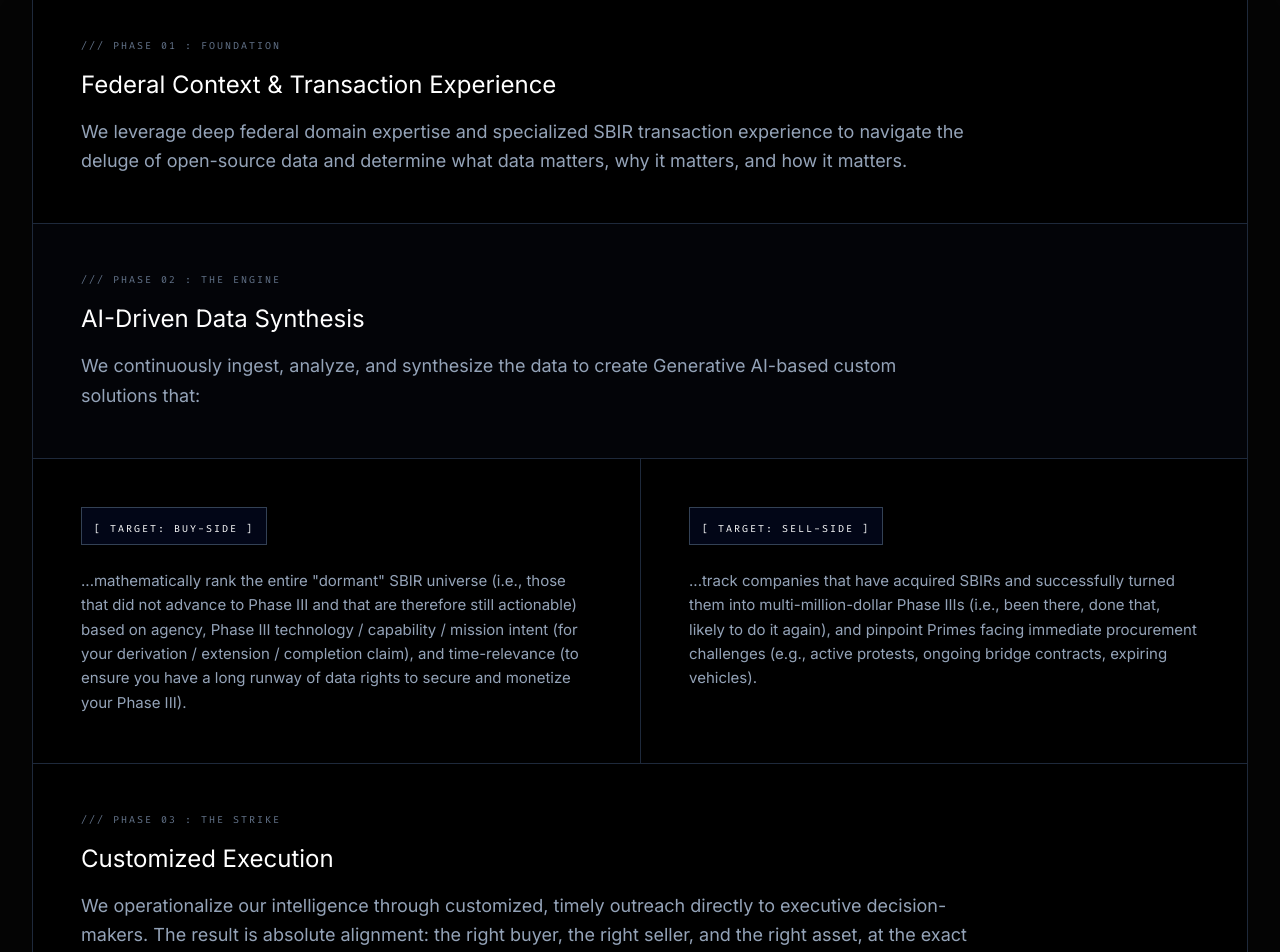
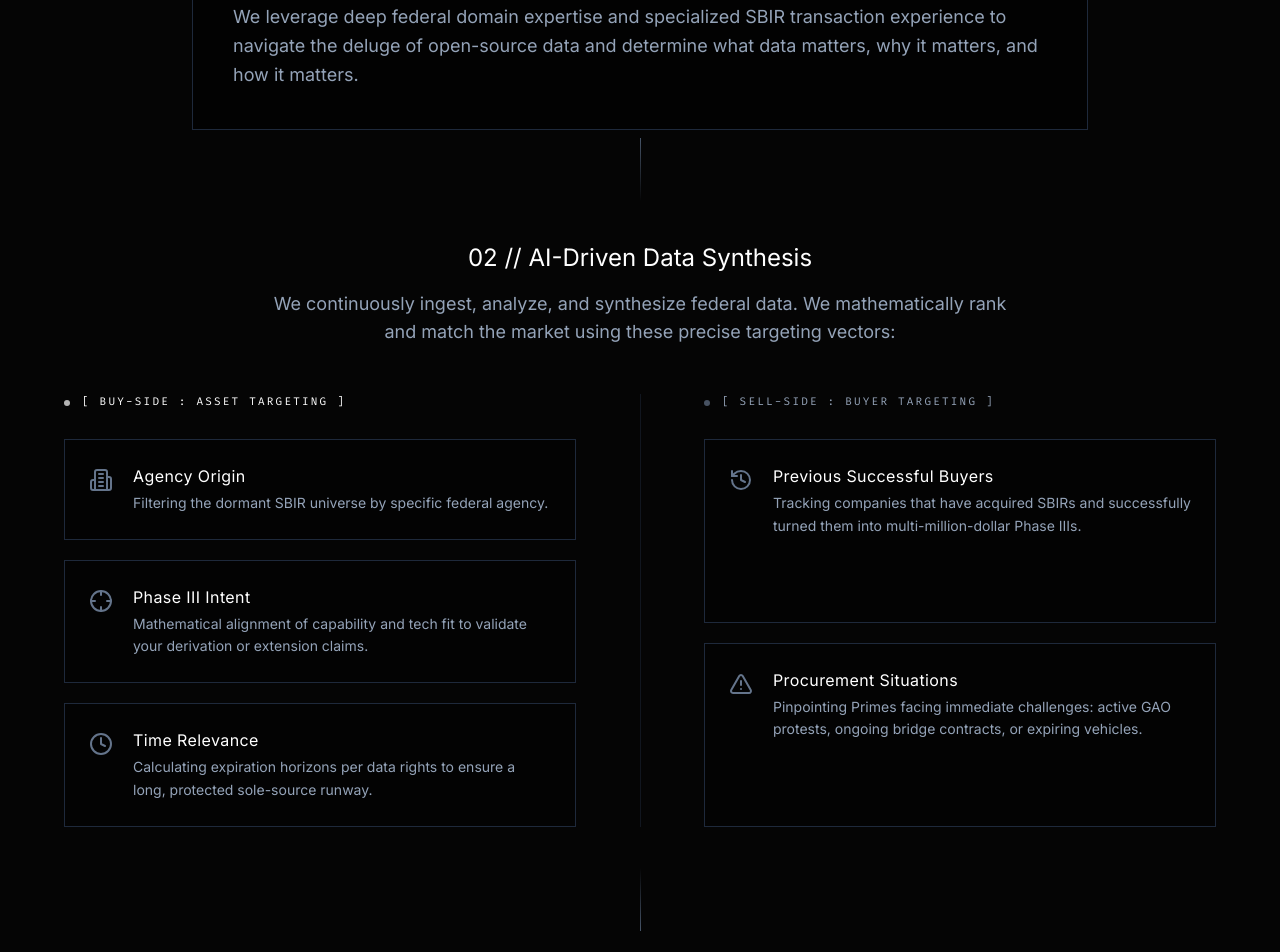
Before and after one commit to transactivate/website, a React (Vite) app: page / in a window 1280 px wide. Shown: the part 1180-2132 px from the top of the page. Built offline with nearby package versions, Linux system fonts and the light colour scheme.

Commit message:
UI refactor: Deploy bleeding-edge Cybernetic HUD methodology with interactive data spines

```diff
--- a/src/App.jsx
+++ b/src/App.jsx
@@ -1,6 +1,6 @@
 import { useState, useEffect } from 'react';
 import { motion, AnimatePresence } from 'framer-motion';
-import { Shield, ChevronRight, Activity, Hexagon, Crosshair, Network, FileText, ArrowUpRight, ArrowRight, Menu, X } from 'lucide-react';
+import { Shield, ChevronRight, Activity, Hexagon, Crosshair, Network, FileText, ArrowUpRight, ArrowRight, Menu, X, Building2, Clock, History, AlertTriangle, Zap, Database } from 'lucide-react';
 import IntelligenceBriefPDF from './IntelligenceBriefPDF';
 
 function App() {
@@ -277,71 +277,121 @@ const LandingKey = ({ onNavigate }) => (
 );
 
 const MethodologyKey = () => (
-  <section className="py-24 relative z-10 px-4 sm:px-6 lg:px-8 max-w-7xl mx-auto border-t border-brand-steel/10">
-    <h2 className="text-3xl md:text-4xl font-light text-white tracking-[0.15em] uppercase mb-8 text-center text-brand-steel">
-      <span className="lowercase">transactivate</span>'s Role
-    </h2>
-    <p className="text-slate-400 text-center max-w-3xl mx-auto text-lg mb-16 leading-relaxed">
-      Executing SBIR M&A requires exact timing and precision. <span className="lowercase">transactivate</span> fuses deep federal context and domain experience with advanced data forensics to create non-competitive, unlimited-value, sole-source outcomes through a three-step process:
-    </p>
+  <section className="py-32 relative z-10 max-w-7xl mx-auto px-4 sm:px-6 lg:px-8 flex flex-col items-center">
+    <h2 className="text-3xl md:text-4xl font-light text-white tracking-[0.2em] uppercase mb-12 text-center">transactivate's Role</h2>
 
-    {/* The Industrial Ledger (The Main Container) */}
-    <div className="w-full border border-slate-800 bg-black shadow-2xl flex flex-col">
-
-      {/* ROW 01: UNIFIED CONTEXT */}
-      <div className="p-8 lg:p-12 border-b border-slate-800">
-        <div className="font-mono text-[10px] tracking-[0.2em] text-slate-500 uppercase mb-4">/// Phase 01 : Foundation</div>
-        <h3 className="text-2xl font-light text-white mb-4">Federal Context & Transaction Experience</h3>
-        <p className="text-slate-400 text-lg leading-relaxed max-w-4xl">
+    {/* PHASE 01: UNIFIED CONTEXT */}
+    <div className="w-full max-w-4xl bg-black/50 border border-slate-800 rounded-none p-8 lg:p-10 mb-0 relative overflow-hidden group hover:border-slate-600 transition-colors duration-500">
+      <div className="font-mono text-[11px] tracking-[0.2em] text-slate-500 uppercase mb-4 flex items-center gap-3">
+        <Database className="w-4 h-4" /> 01 // Foundation
+      </div>
+      <h3 className="text-xl font-medium text-white mb-4">Federal Context & Transaction Experience</h3>
+      <p className="text-slate-400 text-lg leading-relaxed">
         We leverage deep federal domain expertise and specialized SBIR transaction experience to navigate the deluge of open-source data and determine what data matters, why it matters, and how it matters.
       </p>
     </div>
 
-      {/* ROW 02: SYNTHESIS (The Engine & Bifurcation) */}
-      <div className="flex flex-col border-b border-slate-800">
-        {/* The Shared Header Area */}
-        <div className="p-8 lg:p-12 border-b border-slate-800 bg-slate-900/20">
-          <div className="font-mono text-[10px] tracking-[0.2em] text-slate-500 uppercase mb-4">/// Phase 02 : The Engine</div>
-          <h3 className="text-2xl font-light text-white mb-4">AI-Driven Data Synthesis</h3>
-          <p className="text-slate-400 text-lg leading-relaxed max-w-4xl">
-            We continuously ingest, analyze, and synthesize the data to create Generative AI-based custom solutions that:
+    {/* THE DATA SPINE */}
+    <div className="w-px h-16 bg-gradient-to-b from-slate-600 to-transparent my-2"></div>
+
+    {/* PHASE 02: AI-DRIVEN SYNTHESIS */}
+    <div className="w-full max-w-5xl text-center mb-12 mt-8">
+      <h3 className="text-2xl font-light text-white mb-4">02 // AI-Driven Data Synthesis</h3>
+      <p className="text-slate-400 text-lg max-w-3xl mx-auto">
+        We continuously ingest, analyze, and synthesize federal data. We mathematically rank and match the market using these precise targeting vectors:
       </p>
     </div>
 
-        {/* The Bifurcation (Split Columns) */}
-        <div className="grid grid-cols-1 lg:grid-cols-2 divide-y lg:divide-y-0 lg:divide-x divide-slate-800">
-          {/* Left Column (Buy-Side) */}
-          <div id="buyers" className="p-8 lg:p-12 scroll-mt-32 bg-black hover:bg-slate-900/40 transition-colors duration-500 group">
-            <div className="inline-block border border-slate-700 bg-slate-950 px-3 py-1.5 mb-6 group-hover:border-slate-500 transition-colors">
-              <span className="font-mono text-[10px] tracking-[0.2em] text-white uppercase">[ TARGET: BUY-SIDE ]</span>
-            </div>
-            <p className="text-slate-400 leading-relaxed text-[15px]">
-              ...mathematically rank the entire "dormant" SBIR universe (i.e., those that did not advance to Phase III and that are therefore still actionable) based on agency, Phase III technology / capability / mission intent (for your derivation / extension / completion claim), and time-relevance (to ensure you have a long runway of data rights to secure and monetize your Phase III).
-            </p>
+    {/* THE BIFURCATION GRID */}
+    <div className="grid grid-cols-1 lg:grid-cols-2 gap-8 lg:gap-16 w-full max-w-6xl relative mb-8">
+      <div className="hidden lg:block absolute inset-y-0 left-1/2 w-px bg-slate-800/50"></div>
+
+      {/* LEFT COLUMN (BUY-SIDE) */}
+      <div id="buyers" className="scroll-mt-32 flex flex-col gap-5 lg:pr-8">
+        <div className="flex items-center gap-3 mb-2">
+          <div className="w-1.5 h-1.5 bg-white animate-pulse rounded-full"></div>
+          <h4 className="font-mono text-[11px] tracking-[0.2em] text-white uppercase">[ Buy-Side : Asset Targeting ]</h4>
         </div>
 
-          {/* Right Column (Sell-Side) */}
-          <div id="sellers" className="p-8 lg:p-12 scroll-mt-32 bg-black hover:bg-slate-900/40 transition-colors duration-500 group">
-            <div className="inline-block border border-slate-700 bg-slate-950 px-3 py-1.5 mb-6 group-hover:border-slate-500 transition-colors">
-              <span className="font-mono text-[10px] tracking-[0.2em] text-white uppercase">[ TARGET: SELL-SIDE ]</span>
+        <motion.div
+          whileHover={{ scale: 1.02, backgroundColor: "rgba(15, 23, 42, 0.8)", borderColor: "#64748b" }}
+          className="p-6 rounded-none border border-slate-800 bg-black/40 transition-all duration-300 group cursor-default flex flex-col sm:flex-row"
+        >
+          <Building2 className="w-6 h-6 text-slate-500 mb-3 sm:mb-0 sm:mr-5 mt-1 shrink-0 group-hover:text-white transition-colors" />
+          <div>
+            <h5 className="text-white font-medium mb-1 tracking-wide">Agency Origin</h5>
+            <p className="text-sm text-slate-400 leading-relaxed">Filtering the dormant SBIR universe by specific federal agency.</p>
           </div>
-            <p className="text-slate-400 leading-relaxed text-[15px]">
-              ...track companies that have acquired SBIRs and successfully turned them into multi-million-dollar Phase IIIs (i.e., been there, done that, likely to do it again), and pinpoint Primes facing immediate procurement challenges (e.g., active protests, ongoing bridge contracts, expiring vehicles).
-            </p>
+        </motion.div>
+
+        <motion.div
+          whileHover={{ scale: 1.02, backgroundColor: "rgba(15, 23, 42, 0.8)", borderColor: "#64748b" }}
+          className="p-6 rounded-none border border-slate-800 bg-black/40 transition-all duration-300 group cursor-default flex flex-col sm:flex-row"
+        >
+          <Crosshair className="w-6 h-6 text-slate-500 mb-3 sm:mb-0 sm:mr-5 mt-1 shrink-0 group-hover:text-white transition-colors" />
+          <div>
+            <h5 className="text-white font-medium mb-1 tracking-wide">Phase III Intent</h5>
+            <p className="text-sm text-slate-400 leading-relaxed">Mathematical alignment of capability and tech fit to validate your derivation or extension claims.</p>
           </div>
+        </motion.div>
+
+        <motion.div
+          whileHover={{ scale: 1.02, backgroundColor: "rgba(15, 23, 42, 0.8)", borderColor: "#64748b" }}
+          className="p-6 rounded-none border border-slate-800 bg-black/40 transition-all duration-300 group cursor-default flex flex-col sm:flex-row"
+        >
+          <Clock className="w-6 h-6 text-slate-500 mb-3 sm:mb-0 sm:mr-5 mt-1 shrink-0 group-hover:text-white transition-colors" />
+          <div>
+            <h5 className="text-white font-medium mb-1 tracking-wide">Time Relevance</h5>
+            <p className="text-sm text-slate-400 leading-relaxed">Calculating expiration horizons per data rights to ensure a long, protected sole-source runway.</p>
+          </div>
+        </motion.div>
+      </div>
+
+      {/* RIGHT COLUMN (SELL-SIDE) */}
+      <div id="sellers" className="scroll-mt-32 flex flex-col gap-5 lg:pl-8">
+        <div className="flex items-center gap-3 mb-2">
+          <div className="w-1.5 h-1.5 bg-slate-500 animate-pulse rounded-full"></div>
+          <h4 className="font-mono text-[11px] tracking-[0.2em] text-slate-400 uppercase">[ Sell-Side : Buyer Targeting ]</h4>
+        </div>
+
+        <motion.div
+          whileHover={{ scale: 1.02, backgroundColor: "rgba(15, 23, 42, 0.8)", borderColor: "#64748b" }}
+          className="p-6 rounded-none border border-slate-800 bg-black/40 transition-all duration-300 group cursor-default flex flex-col sm:flex-row lg:h-[calc(50%-0.625rem)]"
+        >
+          <History className="w-6 h-6 text-slate-500 mb-3 sm:mb-0 sm:mr-5 mt-1 shrink-0 group-hover:text-white transition-colors" />
+          <div>
+            <h5 className="text-white font-medium mb-1 tracking-wide">Previous Successful Buyers</h5>
+            <p className="text-sm text-slate-400 leading-relaxed">Tracking companies that have acquired SBIRs and successfully turned them into multi-million-dollar Phase IIIs.</p>
+          </div>
+        </motion.div>
+
+        <motion.div
+          whileHover={{ scale: 1.02, backgroundColor: "rgba(15, 23, 42, 0.8)", borderColor: "#64748b" }}
+          className="p-6 rounded-none border border-slate-800 bg-black/40 transition-all duration-300 group cursor-default flex flex-col sm:flex-row lg:h-[calc(50%-0.625rem)]"
+        >
+          <AlertTriangle className="w-6 h-6 text-slate-500 mb-3 sm:mb-0 sm:mr-5 mt-1 shrink-0 group-hover:text-white transition-colors" />
+          <div>
+            <h5 className="text-white font-medium mb-1 tracking-wide">Procurement Situations</h5>
+            <p className="text-sm text-slate-400 leading-relaxed">Pinpointing Primes facing immediate challenges: active GAO protests, ongoing bridge contracts, or expiring vehicles.</p>
+          </div>
+        </motion.div>
       </div>
     </div>
 
-      {/* ROW 03: UNIFIED EXECUTION */}
-      <div className="p-8 lg:p-12">
-        <div className="font-mono text-[10px] tracking-[0.2em] text-slate-500 uppercase mb-4">/// Phase 03 : The Strike</div>
-        <h3 className="text-2xl font-light text-white mb-4">Customized Execution</h3>
-        <p className="text-slate-400 text-lg leading-relaxed max-w-4xl">
+    {/* THE DATA SPINE */}
+    <div className="w-px h-16 bg-gradient-to-t from-slate-600 to-transparent my-2"></div>
+
+    {/* PHASE 03: UNIFIED EXECUTION */}
+    <div className="w-full max-w-4xl bg-black/50 border border-slate-800 rounded-none p-8 lg:p-10 mb-0 relative overflow-hidden group hover:border-slate-600 transition-colors duration-500 mt-8">
+      <div className="font-mono text-[11px] tracking-[0.2em] text-slate-500 uppercase mb-4 flex items-center gap-3">
+        <Zap className="w-4 h-4" /> 03 // The Strike
+      </div>
+      <h3 className="text-xl font-medium text-white mb-4">Customized Execution</h3>
+      <p className="text-slate-400 text-lg leading-relaxed">
         We operationalize our intelligence through customized, timely outreach directly to executive decision-makers. The result is absolute alignment: the right buyer, the right seller, and the right asset, at the exact right time.
       </p>
     </div>
 
-    </div>
   </section>
 );
 
```
Lines whose indentation alone changed are shown as unchanged.
